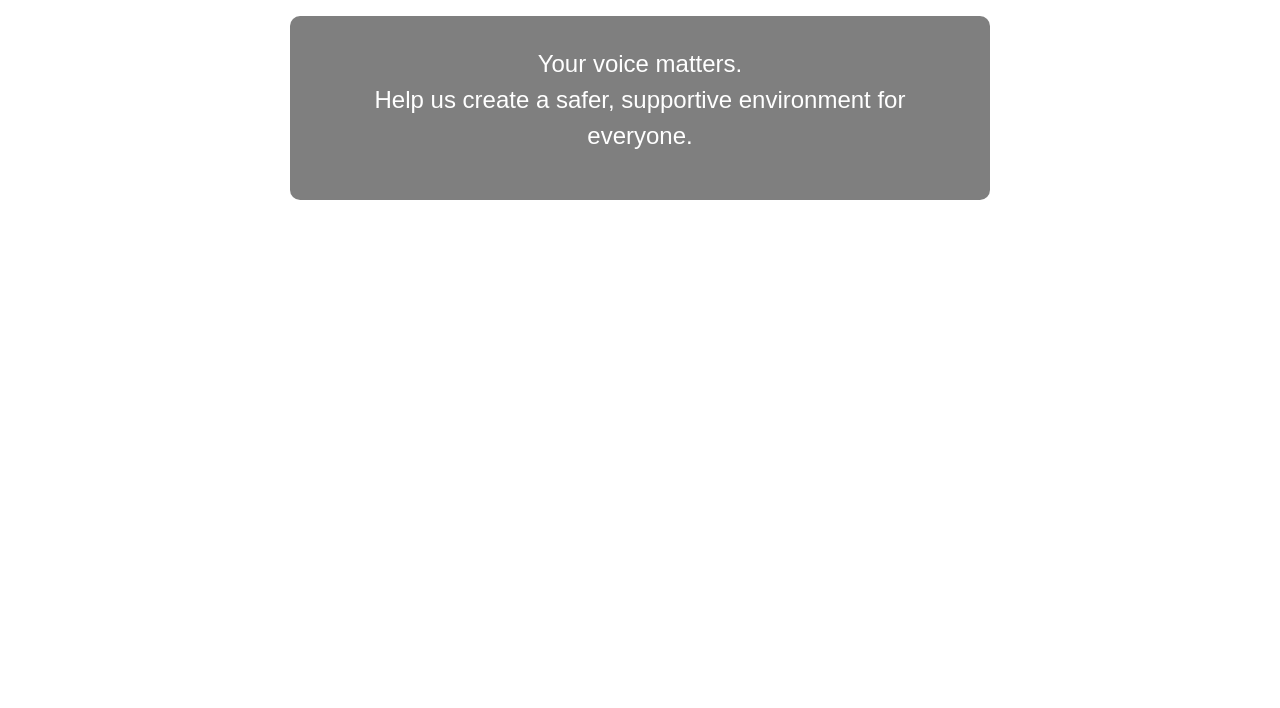
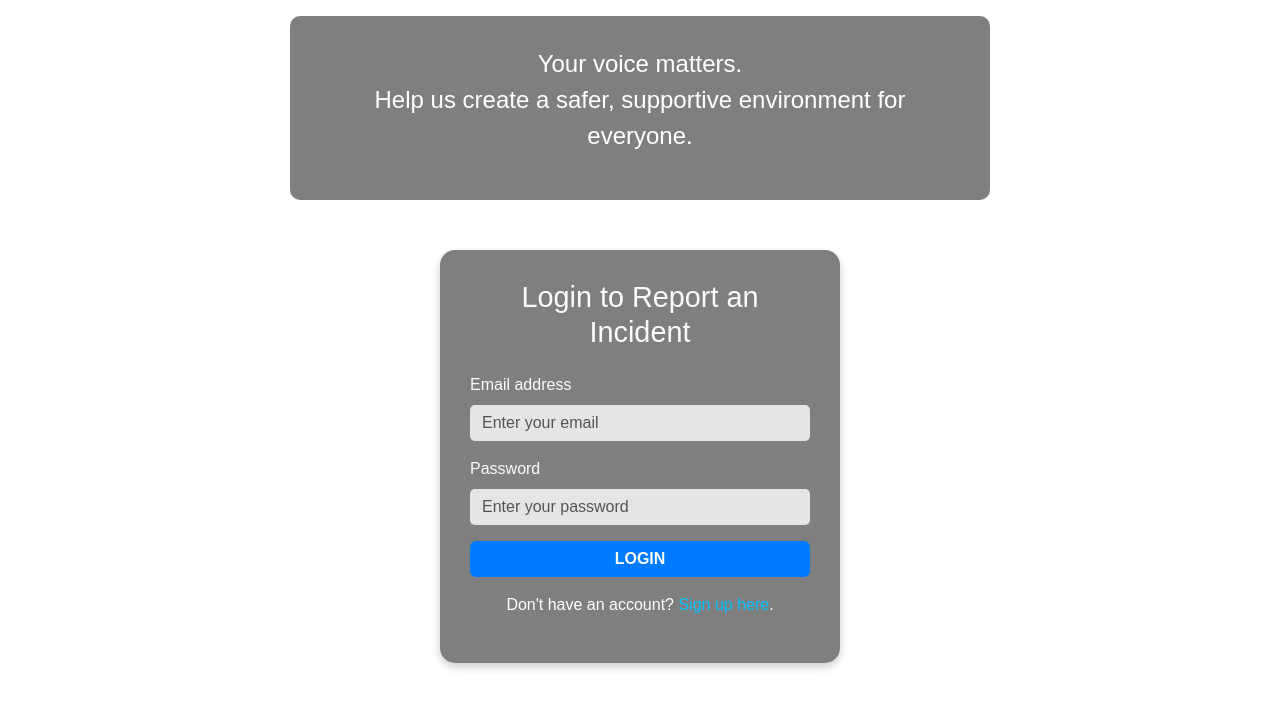
Before and after one commit to yathrib-04/DVRSS, a plain HTML site: page Frontend/login.html in a window 1280 px wide. Shown: the part 66-774 px from the top of the page. Drawn offline with nearby package versions, Linux system fonts and the light colour scheme.

Commit message:
added login form

```diff
--- a/Frontend/login.html
+++ b/Frontend/login.html
@@ -33,7 +33,6 @@
     }
     .nav-link{
       margin:0 20px;
-
   }
 
     .form-container {
@@ -110,3 +109,23 @@
       <p>Your voice matters. <br> Help us create a safer, supportive environment for everyone.</p>
     </div>
   </section>
+    <!-- Login Form -->
+    <div class="container1">
+        <div class="form-container mx-auto" style="max-width: 400px;">
+          <h2 class="text-center">Login to Report an Incident</h2>
+          <form id="login-form" class="mt-4">
+            <div class="mb-3">
+              <label for="email" class="form-label">Email address</label>
+              <input type="email" class="form-control" id="email" placeholder="Enter your email" required>
+            </div>
+            <div class="mb-3">
+              <label for="password" class="form-label">Password</label>
+              <input type="password" class="form-control" id="password" placeholder="Enter your password" required>
+            </div>
+            <button type="submit" class="btn btn-primary w-100">Login</button>
+            <p class="text-center mt-3">
+              Don't have an account? <a href="signup.html">Sign up here</a>.
+            </p>
+          </form>
+        </div>
+      </div>
```
